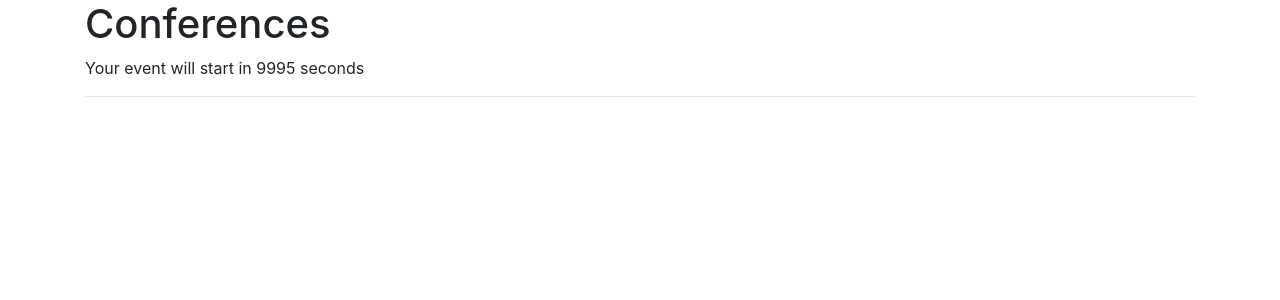
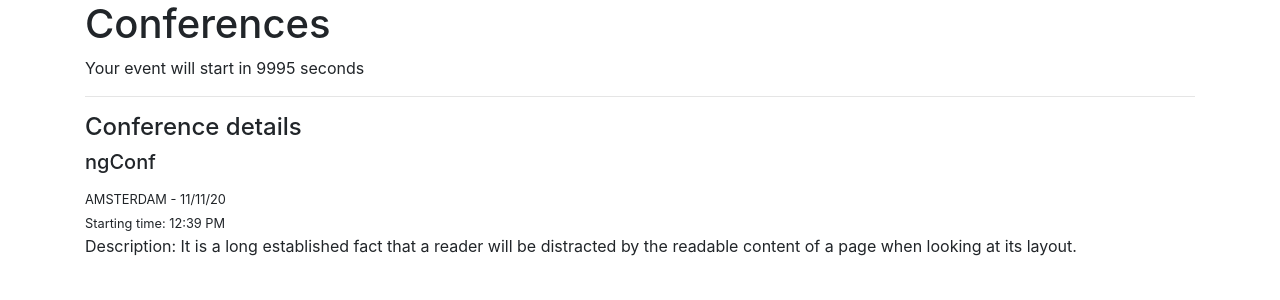
Before and after one commit to Cornel777/it-step-angular, an Angular app: page /1/details in a window 1280 px wide. Before the commit this address led to /. Shown: the top 300 px of the page. Built offline with nearby package versions, Linux system fonts and the light colour scheme; data requests are answered from the project's data file.

Commit message:
Finalized example

```diff
--- a/src/app/app.module.ts
+++ b/src/app/app.module.ts
@@ -7,11 +7,12 @@
 import { HttpClientModule } from '@angular/common/http'
 import { AppRoutingModule } from './routing/routing.module';
 import { ConferenceListComponent } from './conference-list/conference-list.component';
+import { ConferenceDetailsComponent } from './conference-details/conference-details.component';
 
 @NgModule({
   declarations: [
     AppComponent,
-    ConferenceComponent, AddConfComponent, ConferenceListComponent
+    ConferenceComponent, AddConfComponent, ConferenceListComponent, ConferenceDetailsComponent
   ],
   imports: [
     BrowserModule, FormsModule,  HttpClientModule, AppRoutingModule
--- /dev/null
+++ b/src/app/conference-details/conference-details.component.html
@@ -0,0 +1,8 @@
+<div *ngIf="conference$ | async">
+    <h4>Conference details</h4>
+    <h5 class="card-title">{{conference.name}}</h5>
+    <small>{{conference.location | uppercase}} - {{conference.startingTime | date : 'shortDate'}} </small> <br/>
+    <small>Starting time: {{conference.startingTime | date: 'shortTime'}} </small>
+    <p class="card-text">Description: {{ description$ | async}}</p>
+
+</div>
--- /dev/null
+++ b/src/app/conference-details/conference-details.component.ts
@@ -0,0 +1,28 @@
+import { Component, OnInit } from '@angular/core';
+import { ActivatedRoute } from '@angular/router';
+import { Observable } from 'rxjs';
+import { ConferenceService } from '../service/conference.service';
+import { Conference } from '../participant.model'
+import { map } from 'rxjs/operators';
+
+@Component({
+  selector: 'app-conference-details',
+  templateUrl: './conference-details.component.html',
+  styleUrls: ['./conference-details.component.css']
+})
+export class ConferenceDetailsComponent implements OnInit {
+
+  conference$: Observable<Conference>
+  description$: Observable<String>
+  conference: Conference
+  constructor(private activatedRoute: ActivatedRoute, private conferenceService: ConferenceService) {
+    const id = this.activatedRoute.snapshot.paramMap.get('id')
+    this.conference$ = this.conferenceService.findById(id)
+    this.description$ = this.conference$.pipe(map(result => result.description));
+    this.conference$.subscribe(data => this.conference = data)
+   }
+
+  ngOnInit(): void {
+  }
+
+}
--- a/src/app/conference/conference.component.html
+++ b/src/app/conference/conference.component.html
@@ -6,7 +6,7 @@
     <small>Starting time: {{conference.startingTime | date: 'shortTime'}} </small>
     <p class="card-text">{{conference.description}}</p>
     <p>Seats available: {{availableSeats()}}</p>
-    <a class="btn btn-primary" [routerLink]="['conf', conference.id]" >Open details</a>
+    <a class="btn btn-primary" [routerLink]="[conference.id, 'details']" >Open details</a>
     <button class="btn btn-primary m-2" (click)="addParticipant()">+</button>
     <div *ngIf="passed; else currentEvent" class="alert alert-warning" role="alert">
       Event happened in the past
--- a/src/app/routing/routing.module.ts
+++ b/src/app/routing/routing.module.ts
@@ -3,6 +3,7 @@
 import { RouterModule, Routes } from '@angular/router'
 import {ConferenceListComponent } from '../conference-list/conference-list.component'
 import { AddConfComponent } from '../add-conf/add-conf.component';
+import { ConferenceDetailsComponent } from '../conference-details/conference-details.component';
 
 const routes: Routes = [
   {
@@ -12,6 +13,10 @@
   {
     path: 'add',
     component: AddConfComponent
+  },
+  {
+    path: ':id/details',
+    component: ConferenceDetailsComponent
   }
 ]
 
--- a/src/app/service/conference.service.ts
+++ b/src/app/service/conference.service.ts
@@ -13,7 +13,10 @@
 
   search(searchField: string): Observable<Conference[]> {
     return this.http.get<Conference[]>(`${this.URL}?q=${searchField}`)
+  }
 
+  findById(id: string): Observable<Conference> {
+    return this.http.get<Conference>(`${this.URL}/${id}`)
   }
 
   getAll(): Observable<Conference[]> {
```
Also changed, not shown: src/app/conference-details/conference-details.component.css (added), 1 other file (tests, documents, lock files or other folders).
